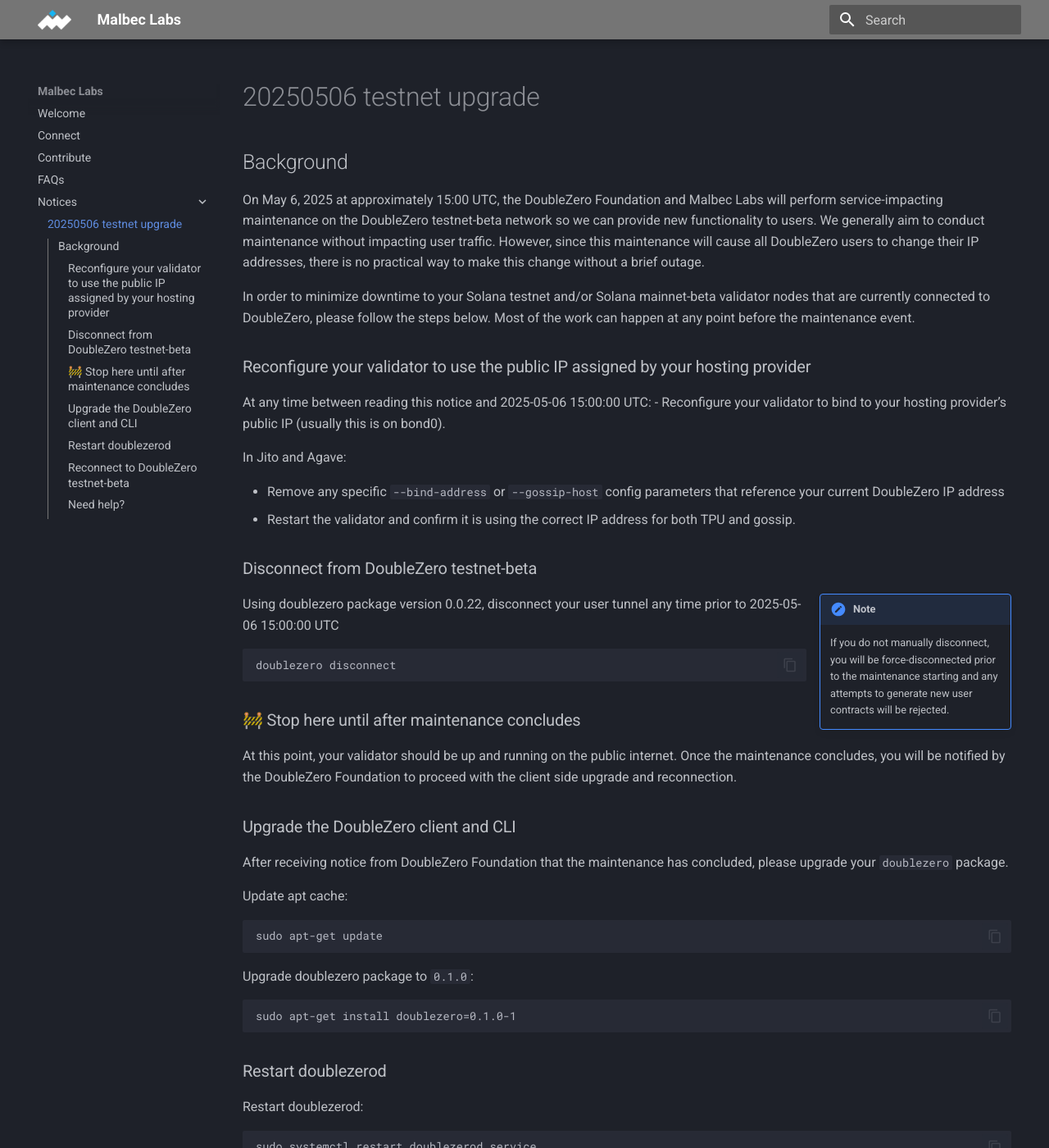
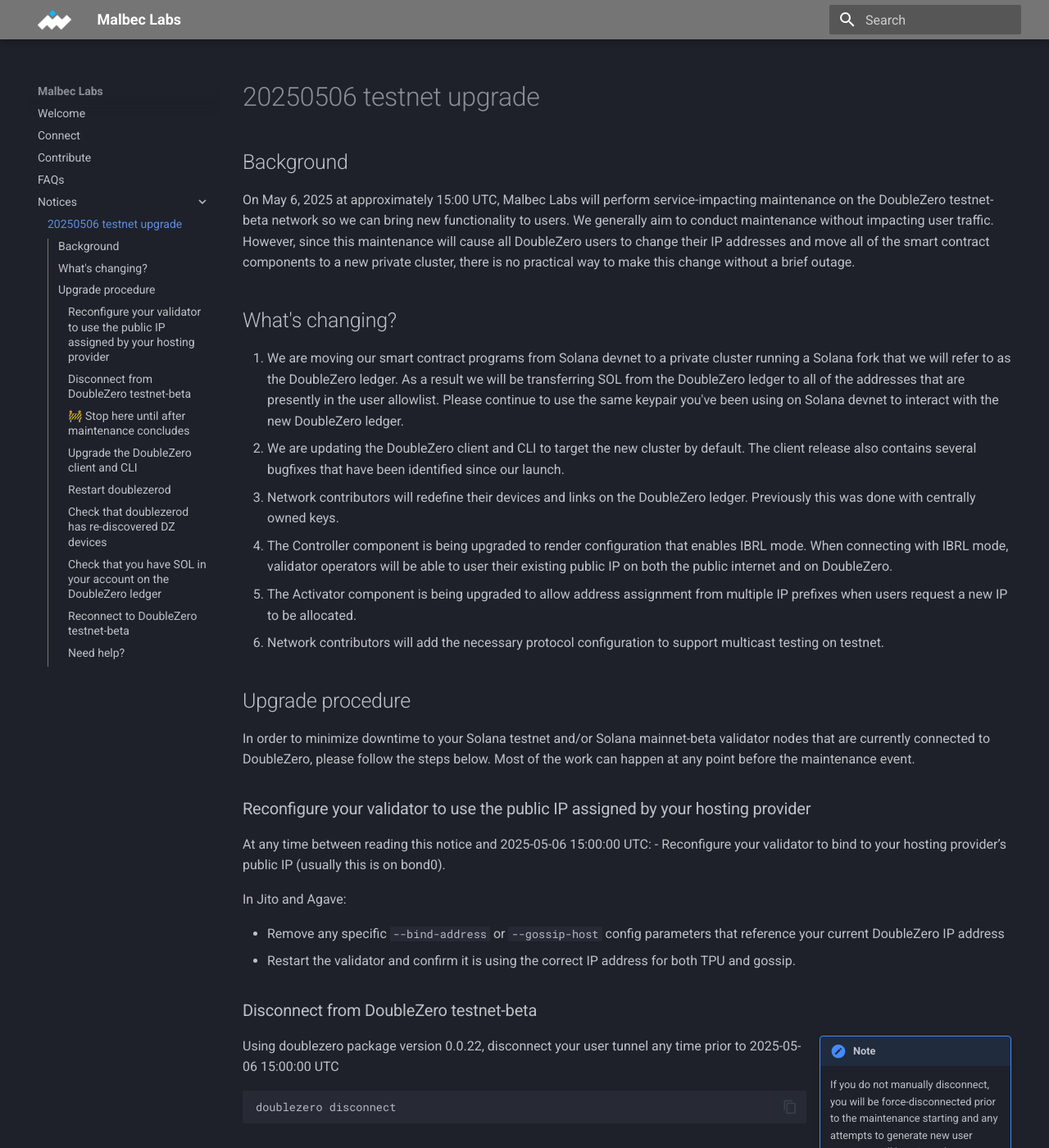
Before and after one commit to malbeclabs/docs, an MkDocs documentation site: the page built from docs/notices/20250506-testnet-upgrade.md, in a window 1280 px wide and 1400 px high. Shown: the whole window at 82% size. Built offline with MkDocs 1.6.1 and Material for MkDocs 9.7.7, drawn with Linux system fonts in a browser that asks for light colours; some of the changed text lies outside the part shown.

Commit message:
Add summary of the change and how to check balance (#15)
* add what's changing section and procedure to check balance on the DoubleZero ledger
* add step to check for doublezerod device discovery

````diff
--- a/docs/notices/20250506-testnet-upgrade.md
+++ b/docs/notices/20250506-testnet-upgrade.md
@@ -1,6 +1,19 @@
 ## Background
 
-On May 6, 2025 at approximately 15:00 UTC, the DoubleZero Foundation and Malbec Labs will perform service-impacting maintenance on the DoubleZero testnet-beta network so we can provide new functionality to users.  We generally aim to conduct maintenance without impacting user traffic.  However, since this maintenance will cause all DoubleZero users to change their IP addresses, there is no practical way to make this change without a brief outage.
+On May 6, 2025 at approximately 15:00 UTC, Malbec Labs will perform service-impacting maintenance on the DoubleZero testnet-beta network so we can bring new functionality to users.  We generally aim to conduct maintenance without impacting user traffic.  However, since this maintenance will cause all DoubleZero users to change their IP addresses and move all of the smart contract components to a new private cluster, there is no practical way to make this change without a brief outage.
+
+
+## What's changing?
+
+1. We are moving our smart contract programs from Solana devnet to a private cluster running a Solana fork that we will refer to as the DoubleZero ledger.  As a result we will be transferring SOL from the DoubleZero ledger to all of the addresses that are presently in the user allowlist.  Please continue to use the same keypair you've been using on Solana devnet to interact with the new DoubleZero ledger.
+2. We are updating the DoubleZero client and CLI to target the new cluster by default.  The client release also contains several bugfixes that have been identified since our launch.
+3. Network contributors will redefine their devices and links on the DoubleZero ledger.  Previously this was done with centrally owned keys.
+4. The Controller component is being upgraded to render configuration that enables IBRL mode.  When connecting with IBRL mode, validator operators will be able to user their existing public IP on both the public internet and on DoubleZero.
+5. The Activator component is being upgraded to allow address assignment from multiple IP prefixes when users request a new IP to be allocated.
+6. Network contributors will add the necessary protocol configuration to support multicast testing on testnet.
+
+
+## Upgrade procedure
 
 In order to minimize downtime to your Solana testnet and/or Solana mainnet-beta validator nodes that are currently connected to DoubleZero, please follow the steps below.  Most of the work can happen at any point before the maintenance event.
 
@@ -52,6 +65,45 @@
 sudo systemctl restart doublezerod.service
 ```
 
+### Check that doublezerod has re-discovered DZ devices
+
+Before connecting, be sure `doublezerod` has discovered and pinged each of the available DZ testnet switches:
+
+```
+doublezero latency
+```
+
+Sample output:
+```
+$ doublezero latency
+ pubkey                                       | name      | ip             | min      | max      | avg      | reachable
+ 96AfeBT6UqUmREmPeFZxw6PbLrbfET51NxBFCCsVAnek | la2-dz01  | 207.45.216.134 |   0.38ms |   0.45ms |   0.42ms | true
+ CCTSmqMkxJh3Zpa9gQ8rCzhY7GiTqK7KnSLBYrRriuan | ny5-dz01  | 64.86.249.22   |  68.81ms |  68.87ms |  68.85ms | true
+ BX6DYCzJt3XKRc1Z3N8AMSSqctV6aDdJryFMGThNSxDn | ty2-dz01  | 180.87.154.78  | 112.16ms | 112.25ms | 112.22ms | true
+ 55tfaZ1kRGxugv7MAuinXP4rHATcGTbNyEKrNsbuVLx2 | ld4-dz01  | 195.219.120.66 | 138.15ms | 138.21ms | 138.17ms | true
+ 3uGKPEjinn74vd9LHtC4VJvAMAZZgU9qX9rPxtc6pF2k | ams-dz001 | 195.219.138.50 | 141.84ms | 141.97ms | 141.91ms | true
+ 65DqsEiFucoFWPLHnwbVHY1mp3d7MNM2gNjDTgtYZtFQ | frk-dz01  | 195.219.220.58 | 143.52ms | 143.62ms | 143.58ms | true
+ 9uhh2D5c14WJjbwgM7BudztdoPZYCjbvqcTPgEKtTMZE | sg1-dz01  | 180.87.102.98  | 176.66ms | 176.76ms | 176.72ms | true
+```
+
+
+If no devices are returned in the output, wait 10-20 seconds and retry.
+
+
+
+### Check that you have SOL in your account on the DoubleZero ledger
+
+In order to interact on the DoubleZero ledger, you need SOL for transaction fees.  If your balance is 0, contact the DoubleZero Foundation.
+
+```
+doublezero balance
+```
+
+Sample output:
+```
+$ doublezero balance
+1.9981754 SOL
+```
 
 ### Reconnect to DoubleZero testnet-beta
 !!! note inline end
--- a/docs/stylesheets/extra.css
+++ b/docs/stylesheets/extra.css
@@ -1,3 +1,3 @@
 :root  > * {
-    md-accent-fg-color:        #16B5F4;
+    --md-accent-fg-color:        #16B5F4;
   }
````
